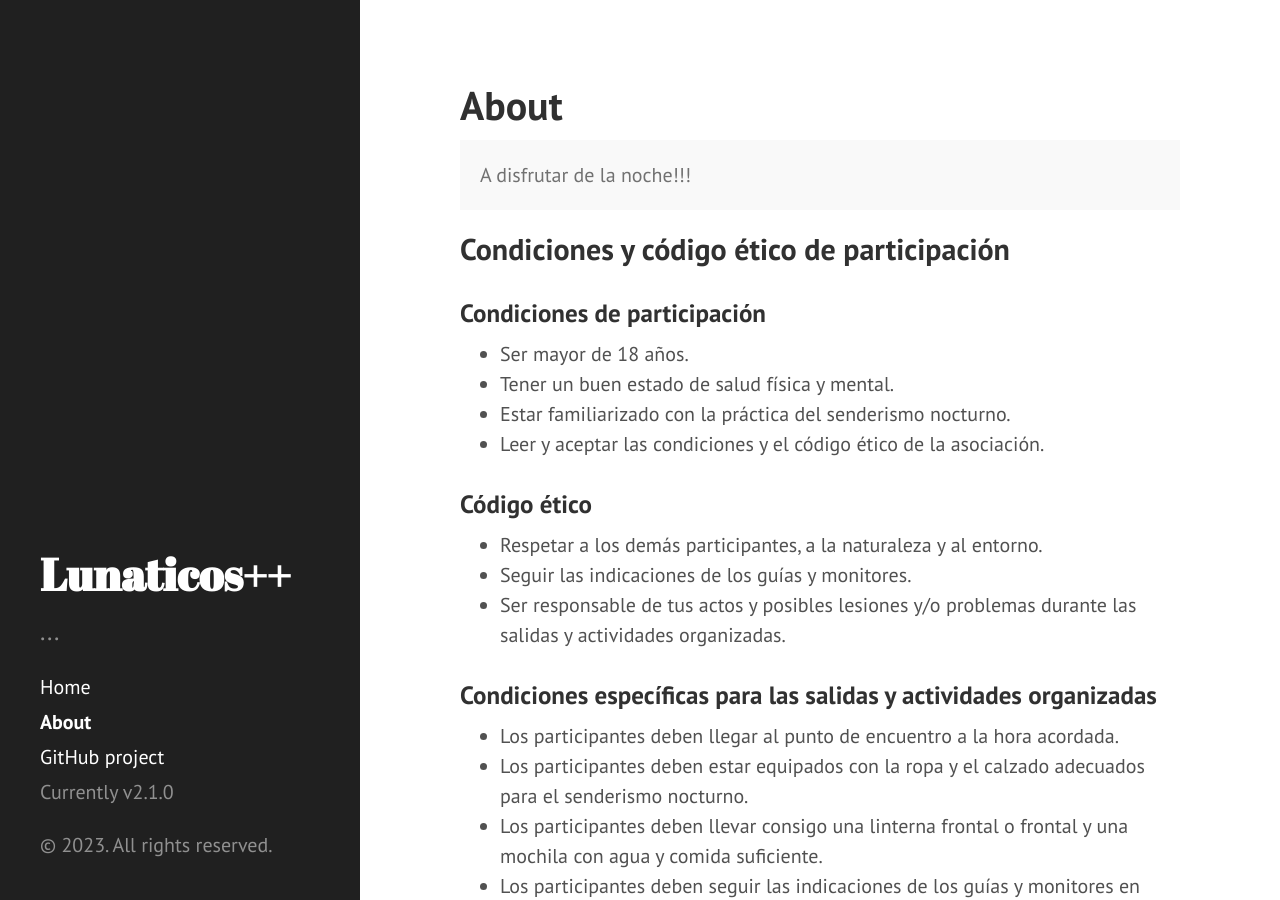
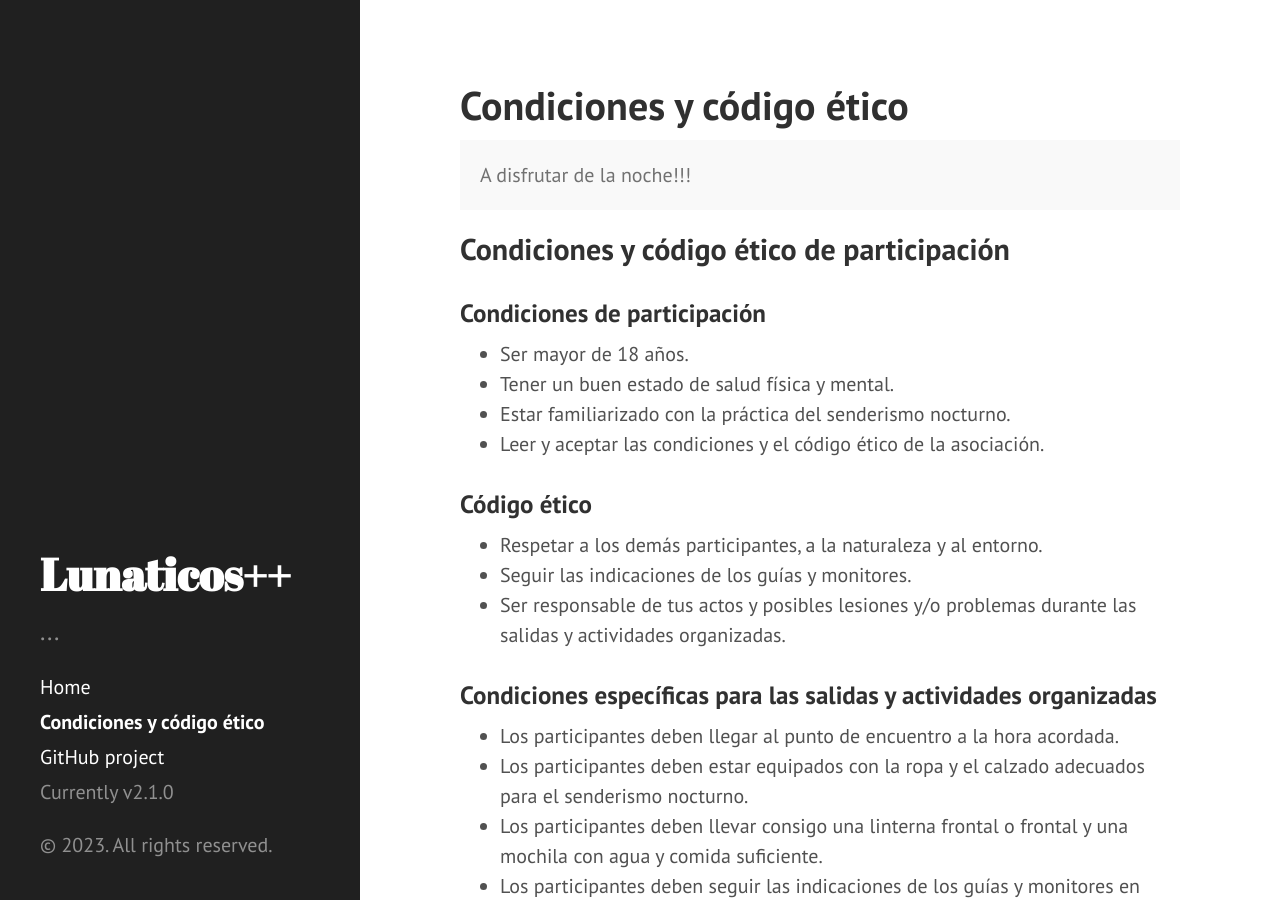
Before and after one commit to damiles/lunaticos_plus, a Jekyll site: the page built from condiciones.md, in a window 1280 px wide and 900 px high. Built offline with Jekyll 4.4.1, drawn with Linux system fonts in a browser that asks for light colours; Markdown is read by kramdown in place of the engine named in the settings.

Commit message:
condiciones

```diff
--- a/about.md
+++ b/condiciones.md
@@ -1,6 +1,6 @@
 ---
 layout: page
-title: About
+title: Condiciones y código ético
 ---
 
 <p class="message">
```
